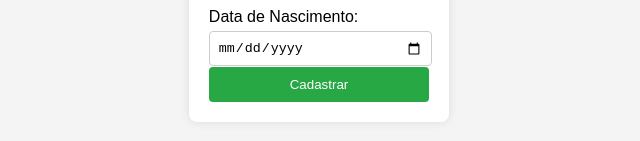
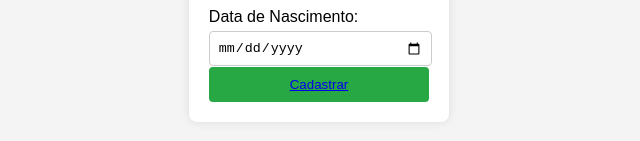
Before and after one commit to nayravsantos/e-Commerce, a plain HTML site: page teste.html in a window 1280 px wide. Shown: the part 527-668 px from the top of the page, 321-961 px from the left. Drawn offline with Linux system fonts and the light colour scheme.

Commit message:
Atualizando HTML.

```diff
--- a/teste.html
+++ b/teste.html
@@ -25,7 +25,7 @@
             <label for="birthdate">Data de Nascimento:</label>
             <input type="date" id="birthdate" required>
 
-            <button type="submit">Cadastrar</button>
+           <button type="submit" > <a href="teste2.html">Cadastrar</a></button>
         </form>
         <div id="error-message"></div>
     </div>
```
